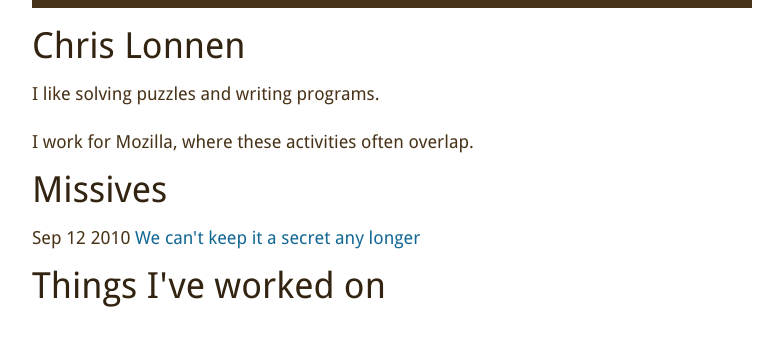
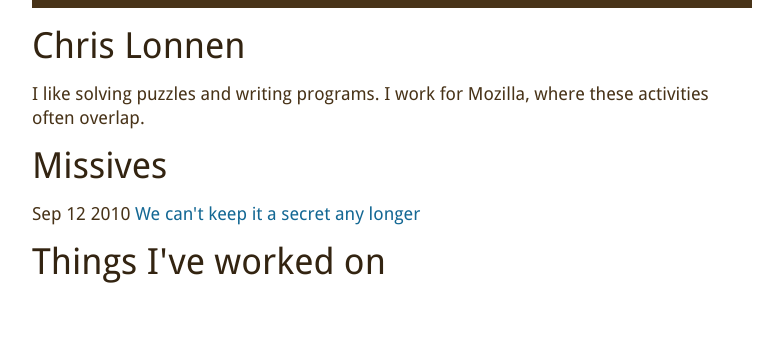
Before and after one commit to lonnen/lonnen.github.com, a Jekyll site: the page built from index.html, in a window 1280 px wide. Shown: the top 346 px of the page, without its empty margins (248-1031 px from the left). Built offline with Jekyll 4.4.1, drawn with Linux system fonts in a browser that asks for light colours; Markdown is read by kramdown in place of the engine named in the settings.

Commit message:
details details details

```diff
--- a/index.html
+++ b/index.html
@@ -6,9 +6,7 @@ title: Chris Lonnen
 <section id="about">
   <h1>Chris Lonnen</h1>
   <p>
-    I like solving puzzles and writing programs.
-  </p>
-  <p>
+    I like solving puzzles and writing programs.<bri />
     I work for Mozilla, where these activities often overlap.
   </p>
 </section>
--- a/media/style.css
+++ b/media/style.css
@@ -226,7 +226,7 @@ p + ul {
 /** Misc **/
 
 p + p {
-    margin-top: 24px;
+    margin-top: 18px;
 }
 
 code {
```
